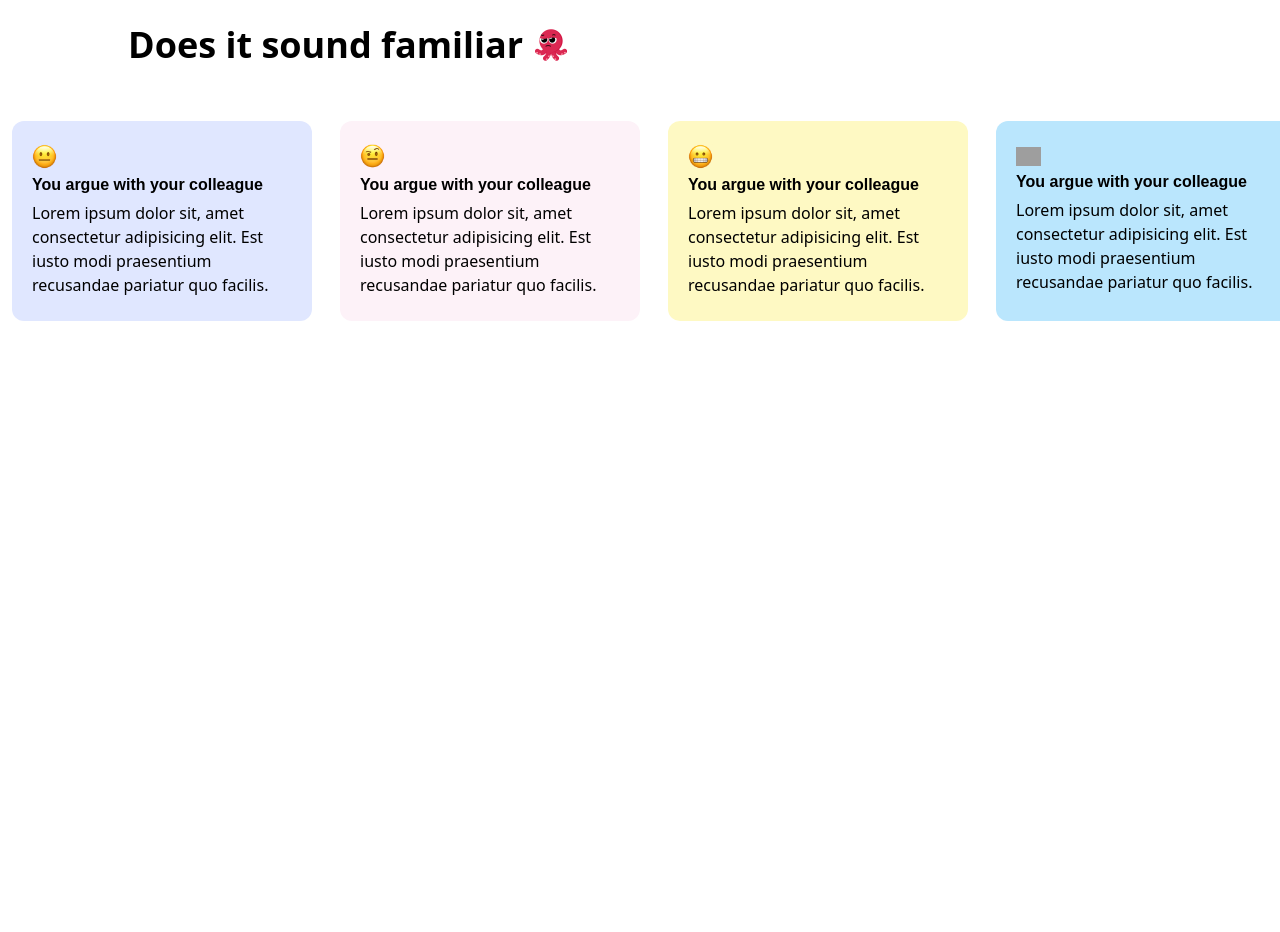
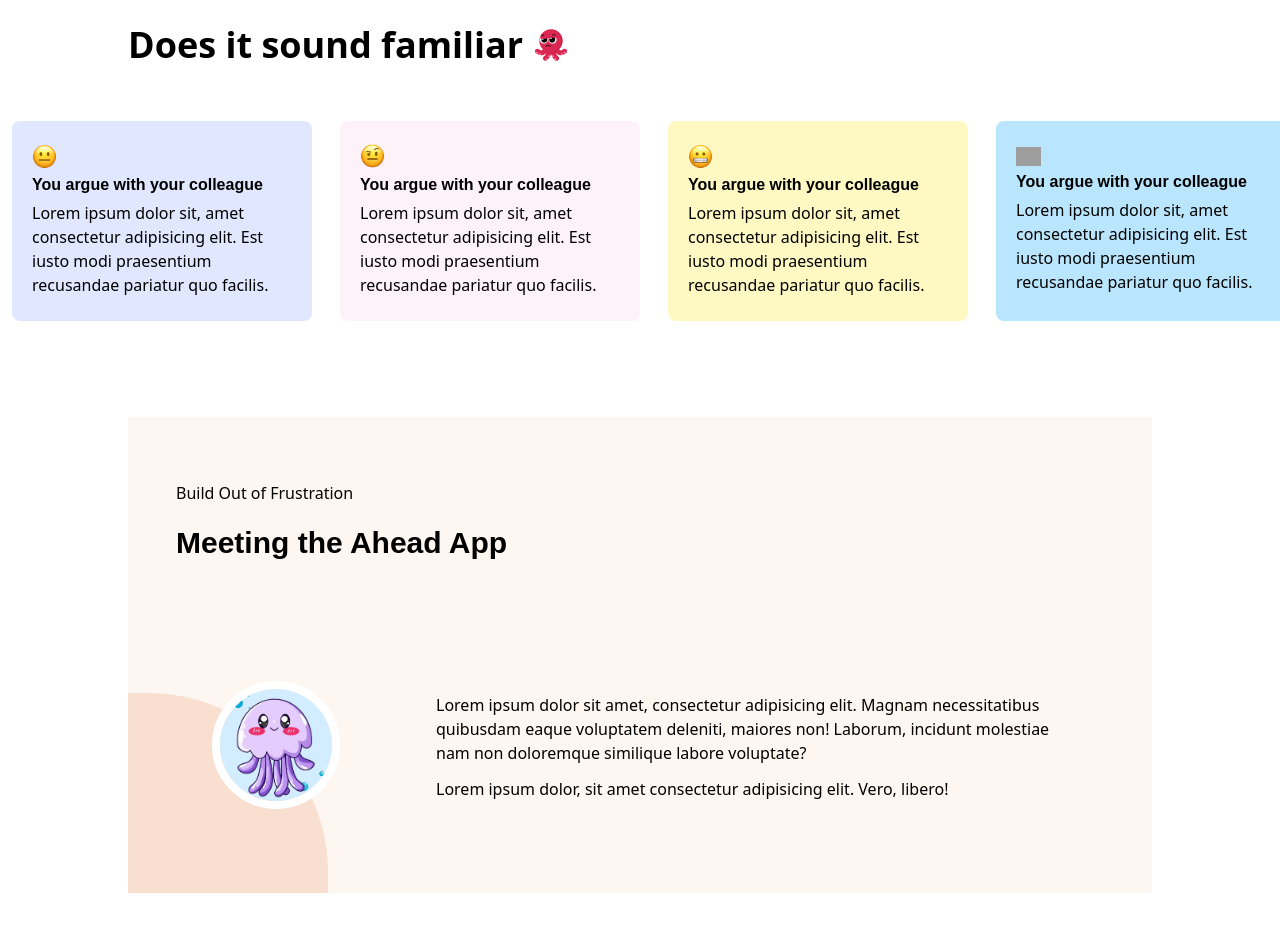
Before and after one commit to Shrivardhan09/Frontend-UI, a Next.js app: page / in a window 1280 px wide. Shown: the part 920-1852 px from the top of the page. Before the commit the page ends 1297 px from the top, so only its background shows below. Built offline with nearby package versions, Linux system fonts and the light colour scheme; grey boxes are pictures that could not be loaded.

Commit message:
slider page

```diff
--- a/src/app/globals.css
+++ b/src/app/globals.css
@@ -6,3 +6,7 @@
   width: 300px;
   height: 200px;
 }
+.box {
+  width: 200px;
+  height: 200px;
+}
--- /dev/null
+++ b/src/components/Slider/BoxAnimation.jsx
@@ -0,0 +1,56 @@
+import { motion } from 'framer-motion'
+import React from 'react'
+
+
+const BoxAnimation = () => {
+    return (
+        <div className='flex justify-center  mt-10 mb-10'>
+            <div className='w-4/5 bg-[#FEF6F1] rounded-xl relative flex flex-col  gap-5 '>
+                <div className='lg:w-1/2 px-12 py-16'>
+                    <p>Build Out of Frustration</p>
+                    <h3 className='mt-5 text-3xl font-bold font-montserrat'>Meeting the Ahead App</h3>
+                </div>
+
+                <div className='flex gap-7 mt-12 relative'>
+
+                    <div className='bg-[#f8dfd0] rounded-tr-large relative  '>
+                        <motion.div
+                            className="box"
+                            initial={{ opacity: 0, scale: 0.5 }}
+                            whileInView='visible'
+                            transition={{
+                                duration: 0.8,
+                                delay: 0.5,
+                                ease: [0, 0.71, 0.2, 1.01]
+                            }}
+                            variants={{
+                                visible: { opacity: 1, scale: 1.0 }
+                            }}
+                        >
+                            <div className='border-8 border-white rounded-full w-32 h-32 absolute top-[-12px] right-[-12px]'>
+                                <img
+                                    src="./animation-img.jpg"
+                                    alt="animation-img"
+                                    className='rounded-full object-cover w-full h-full'
+                                />
+                            </div>
+                        </motion.div>
+                    </div>
+
+                    <div className='flex-1 px-20'>
+                        <p>
+                            Lorem ipsum dolor sit amet, consectetur adipisicing elit. Magnam necessitatibus quibusdam eaque voluptatem deleniti, maiores non! Laborum, incidunt molestiae nam non doloremque similique labore voluptate?
+                        </p>
+                        <p className="mt-3">
+                            Lorem ipsum dolor, sit amet consectetur adipisicing elit. Vero, libero!
+                        </p>
+                    </div>
+                </div>
+
+            </div>
+        </div >
+
+    )
+}
+
+export default BoxAnimation
--- a/src/components/Slider/Slider.jsx
+++ b/src/components/Slider/Slider.jsx
@@ -39,7 +39,7 @@
                         visible: { opacity: 1, x: -150 }
                     }}
                 >
-                    <motion.div className='bg-cyan-100 flex flex-col justify-center items-start gap-1 px-5 py-5 rounded-xl card hover:-rotate-[10deg]'>
+                    <motion.div className='bg-cyan-100 flex flex-col justify-center items-start gap-1 px-5 py-5 rounded-lg card hover:-rotate-[10deg]'>
                         <div className='w-[25px]'>
                             <img src="./angryemoji.png" alt="angry-emoji" />
                         </div>
@@ -50,7 +50,7 @@
                             Lorem ipsum dolor sit, amet consectetur adipisicing elit. Est iusto modi praesentium recusandae pariatur quo facilis.
                         </div>
                     </motion.div>
-                    <motion.div className='bg-indigo-100 flex flex-col justify-center items-start gap-1 px-5 py-5 rounded-xl card hover:-rotate-[10deg]'>
+                    <motion.div className='bg-indigo-100 flex flex-col justify-center items-start gap-1 px-5 py-5 rounded-lg card hover:-rotate-[10deg]'>
                         <div className='w-[25px]'>
                             <img src="./blankemoji.png" alt="blank-emoji" />
                         </div>
@@ -61,7 +61,7 @@
                             Lorem ipsum dolor sit, amet consectetur adipisicing elit. Est iusto modi praesentium recusandae pariatur quo facilis.
                         </div>
                     </motion.div>
-                    <motion.div className='bg-pink-50 flex flex-col justify-center items-start gap-1 px-5 py-5 rounded-xl card  hover:-rotate-[10deg]'>
+                    <motion.div className='bg-pink-50 flex flex-col justify-center items-start gap-1 px-5 py-5 rounded-lg card  hover:-rotate-[10deg]'>
                         <div className='w-[25px]'>
                             <img src="./eyebrow-raisedemoji.png" alt="eyebrow-raised-emoji" />
                         </div>
@@ -72,7 +72,7 @@
                             Lorem ipsum dolor sit, amet consectetur adipisicing elit. Est iusto modi praesentium recusandae pariatur quo facilis.
                         </div>
                     </motion.div>
-                    <motion.div className='bg-yellow-100 flex flex-col justify-center items-start gap-1 px-5 py-5 rounded-xl card hover:-rotate-[10deg]'>
+                    <motion.div className='bg-yellow-100 flex flex-col justify-center items-start gap-1 px-5 py-5 rounded-lg card hover:-rotate-[10deg]'>
                         <div className='w-[25px]'>
                             <img src="./grimacing-faceemoji.png" alt="eyebrow-raised-emoji" />
                         </div>
@@ -83,7 +83,7 @@
                             Lorem ipsum dolor sit, amet consectetur adipisicing elit. Est iusto modi praesentium recusandae pariatur quo facilis.
                         </div>
                     </motion.div>
-                    <motion.div className='bg-sky-200 flex flex-col justify-center items-start gap-1 px-5 py-5 rounded-xl card hover:-rotate-[10deg]'>
+                    <motion.div className='bg-sky-200 flex flex-col justify-center items-start gap-1 px-5 py-5 rounded-lg card hover:-rotate-[10deg]'>
                         <div className='w-[25px]'>
                             <img src="./unamused-faceemoji.png" alt="eyebrow-raised-emoji" />
                         </div>
@@ -97,7 +97,6 @@
 
                 </motion.div>
             </div>
-
         </>
     )
 }
--- a/src/pages/index.jsx
+++ b/src/pages/index.jsx
@@ -2,6 +2,7 @@
 import '/src/app/globals.css'
 import Navbar from '@/components/Navbar/Navbar'
 import Slider from '@/components/Slider/Slider'
+import BoxAnimation from '@/components/Slider/BoxAnimation'
 
 export default function Index() {
     return (
@@ -9,6 +10,7 @@
             <Navbar />
             <Home />
             < Slider />
+            <BoxAnimation />
         </main>
 
     )
--- a/tailwind.config.js
+++ b/tailwind.config.js
@@ -20,6 +20,12 @@
       dmsans: ["DM Sans", "sans-serif"],
       montserrat: ["Montserrat", "sans-serif"],
     },
+    borderRadius: {
+      'full': '9999px',
+      'large': '90%',
+      'md': '0.375rem',
+      'lg': '0.5rem',
+    }
   },
   plugins: [],
 }
```
Also changed, not shown: public/animation-img.jpg (added).
